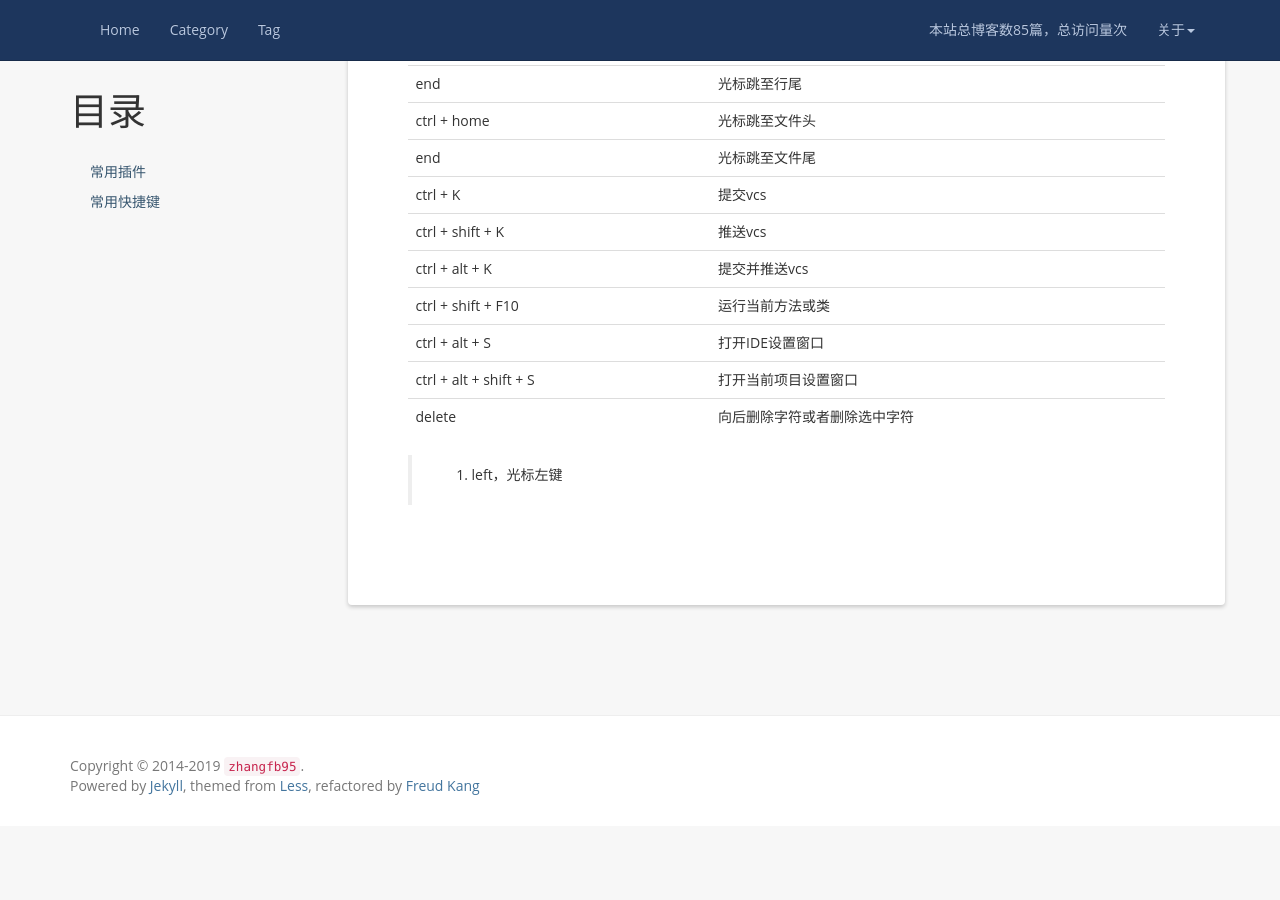
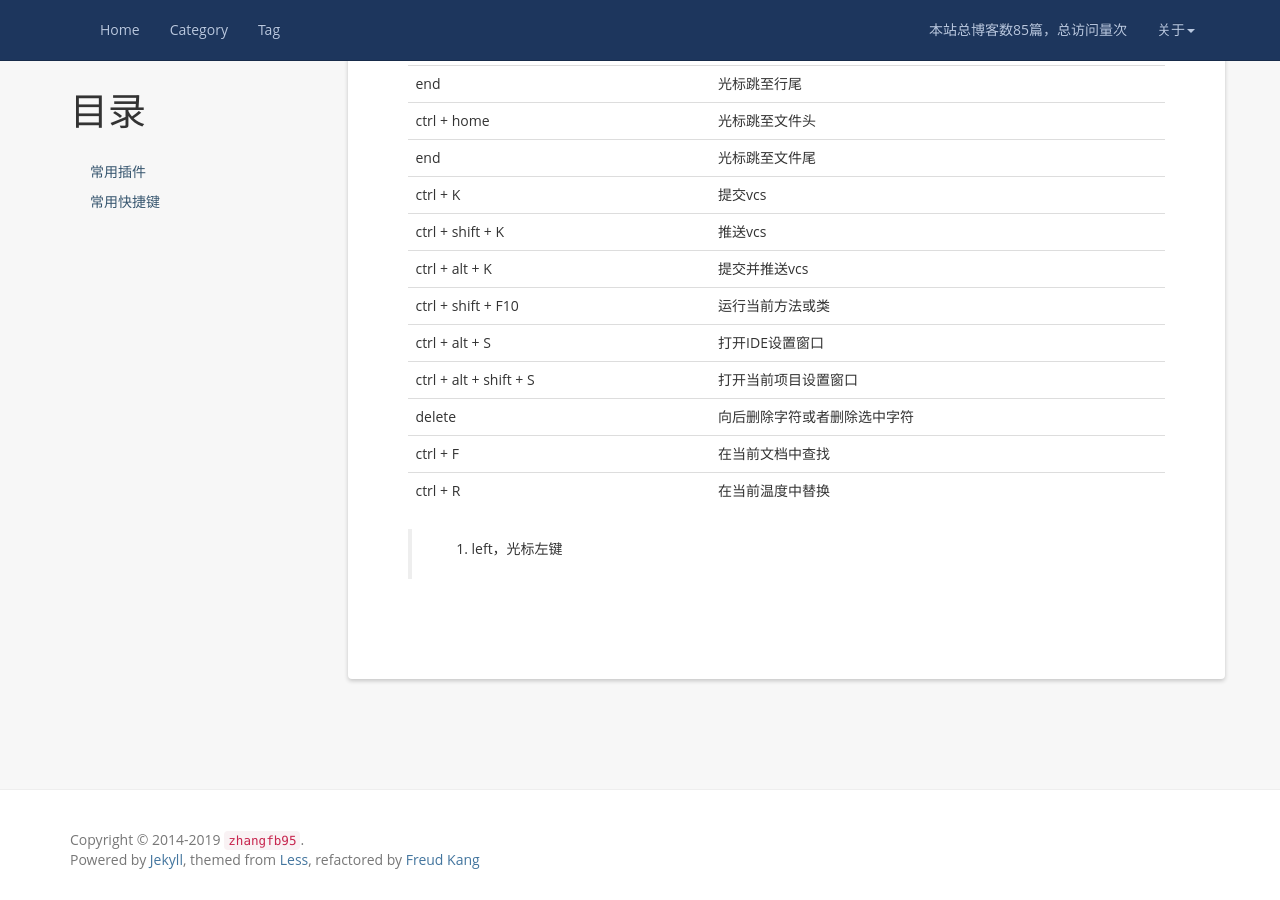
Before and after one commit to zhangfb95/zhangfb95.github.io.bak, a Jekyll site: the page built from plugin-intellij.md, in a window 1280 px wide and 900 px high, scrolled down 1438 px. Built offline with Jekyll 4.4.1, drawn with Linux system fonts in a browser that asks for light colours; nearby versions of some CDN libraries; a script that is not in the unit is left out; comment, search, counter and statistics services are not loaded; before the commit the page ends 2264 px from its top, so only the background shows below that.

Commit message:
add more shortcut

```diff
--- a/plugin-intellij.md
+++ b/plugin-intellij.md
@@ -52,5 +52,7 @@ permalink: /plugin-intellij/
 | ctrl + alt + S | 打开IDE设置窗口 |
 | ctrl + alt + shift + S | 打开当前项目设置窗口 |
 | delete | 向后删除字符或者删除选中字符 |
+| ctrl + F | 在当前文档中查找 |
+| ctrl + R | 在当前温度中替换 |
 
 > 1. left，光标左键
```
